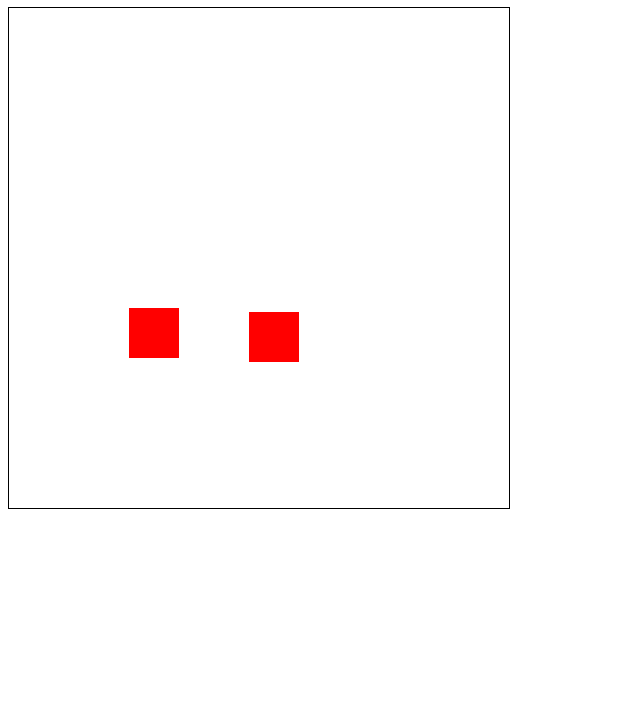
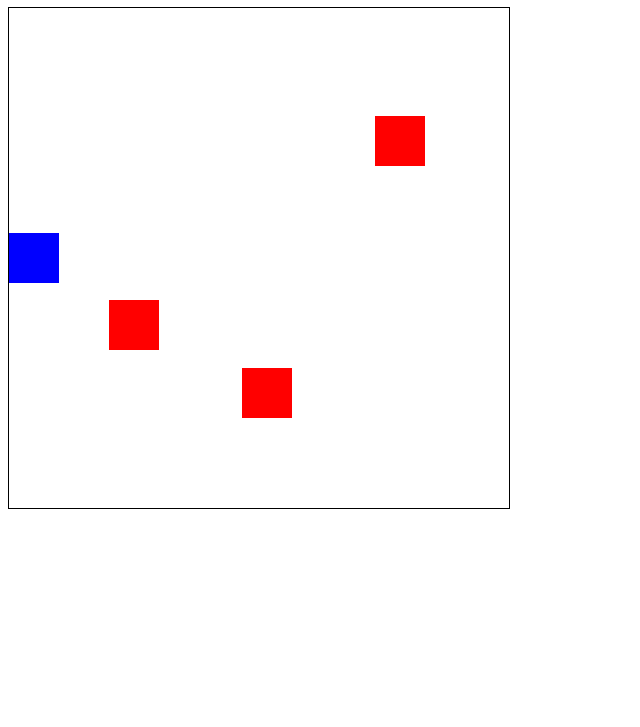
Before and after one commit to sahuSabya/2D_Box_Collider_Game, a plain HTML site: page index.html in a window 1280 px wide. Shown: the part 73-800 px from the top of the page, without its empty margins (0-640 px from the left). Drawn offline with Linux system fonts and the light colour scheme.

Commit message:
colliding feature added

```diff
--- a/index.html
+++ b/index.html
@@ -5,10 +5,10 @@
     <meta http-equiv="X-UA-Compatible" content="IE=edge">
     <meta name="viewport" content="width=device-width, initial-scale=1.0">
     <link rel="stylesheet" href="style.css">
-    <title>Document</title>
+    <title>JS Games</title>
 </head>
 <body>
-    <h1>Game</h1>
+    <h1>2D Box Collider</h1>
     <canvas id="myCanvas" height="500" width="500">
 
     </canvas>
--- a/script.js
+++ b/script.js
@@ -1,5 +1,9 @@
 let canvas = document.getElementById("myCanvas")
 let ctx = canvas.getContext("2d")
+
+let gameOn = true;
+
+let playerSpeed = 2;
 
 class Box{
     constructor(size, color){
@@ -15,6 +19,11 @@ class Player extends Box{
         super(50, "blue"); //calls the parent's constructor method
         this.x = 0;
         this.y = 225;
+        this.speed = 0;
+    }
+
+    move(){
+            this.x+=this.speed;
     }
 }
 
@@ -38,38 +47,55 @@ class Enemy extends Box{
 }
 
 let player = new Player();
-let e1 = new Enemy(1);
-let e2 = new Enemy(2);
-e1.x=120;
-e2.x=240;
+let e1 = new Enemy(4);
+let e2 = new Enemy(8);
+let e3 = new Enemy(12);
+e1.x=100;
+e2.x=233;
+e3.x=366;
+
+function isCollided(box1, box2){
+    if(Math.abs(box1.x - box2.x) <= 50 && Math.abs(box1.y - box2.y) <= 50){
+        return true;
+    }
+    else{
+        return false;
+    }
+}
 
 function drawBox(box){
     ctx.fillStyle = box.color;
     ctx.fillRect(box.x, box.y, box.size, box.size);
 }
 
-drawBox(player);
-drawBox(e1);
-drawBox(e2);
+canvas.addEventListener('mousedown', ()=>{
+    // console.log("mousedown");
+    player.speed = playerSpeed;
+});
 
-// setInterval(()=>{
-//     ctx.clearRect(0, 0, 500, 500);
-//     e1.y += e1.speed;
-//     e2.y += e2.speed;
-//     drawBox(e1);
-//     drawBox(e2);
-// }, 200);
+canvas.addEventListener('mouseup', ()=>{
+    // console.log("mouseup");
+    player.speed = 0;
+});
 
-//for smooth animation update
-function updateGame(){
-    window.requestAnimationFrame(()=>{
-        ctx.clearRect(0, 0, 500, 500);
-        e1.move();
-        e2.move();
-        drawBox(e1);
-        drawBox(e2);
-        updateGame();
-    });
+function gameLoop(){
+    if(!gameOn){
+        return;
+    }
+    ctx.clearRect(0, 0, 500, 500);
+    e1.move();
+    e2.move();
+    e3.move();
+    player.move();
+    drawBox(player);
+    drawBox(e1);
+    drawBox(e2);
+    drawBox(e3);
+    window.requestAnimationFrame(gameLoop);
+    if(isCollided(e1, player) || isCollided(e2, player) || isCollided(e3, player)){
+        gameOn = false;
+        window.alert("Game Over");
+    }
 }
 
-updateGame();
+gameLoop();
```
